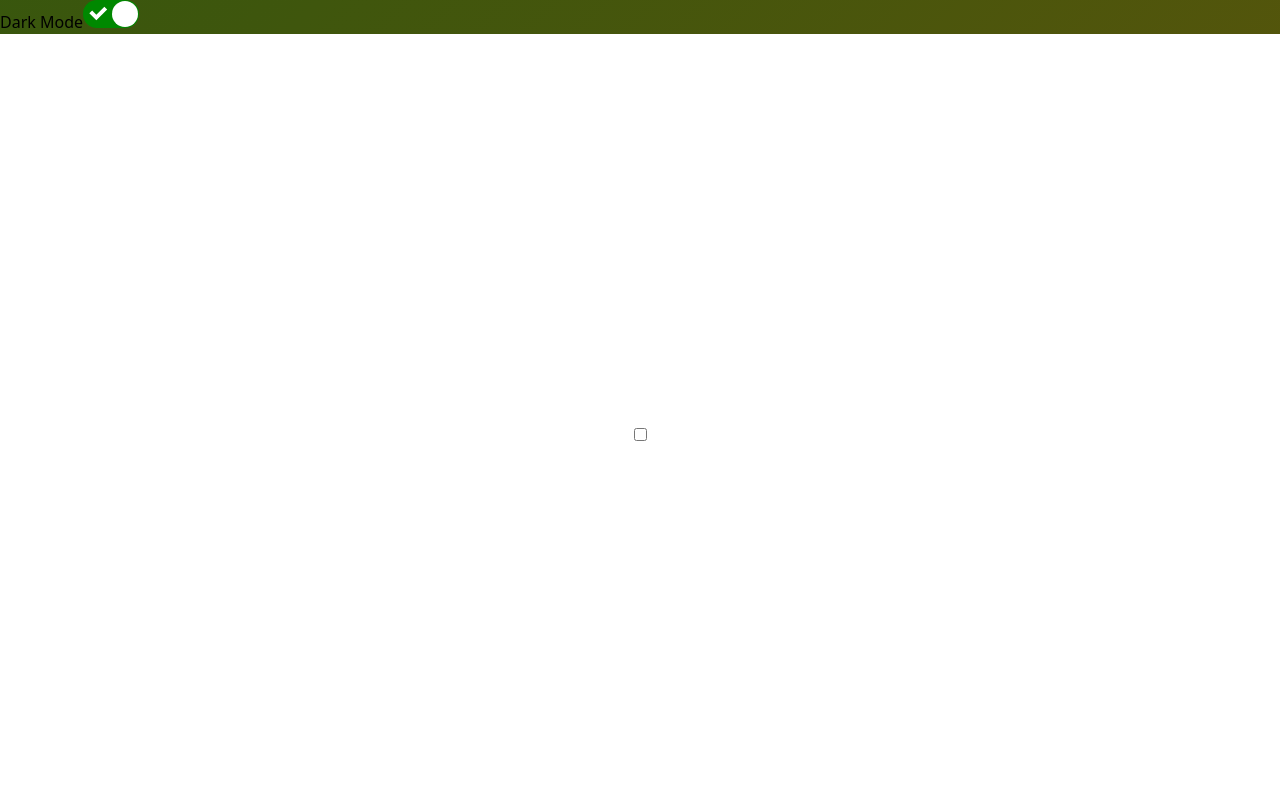
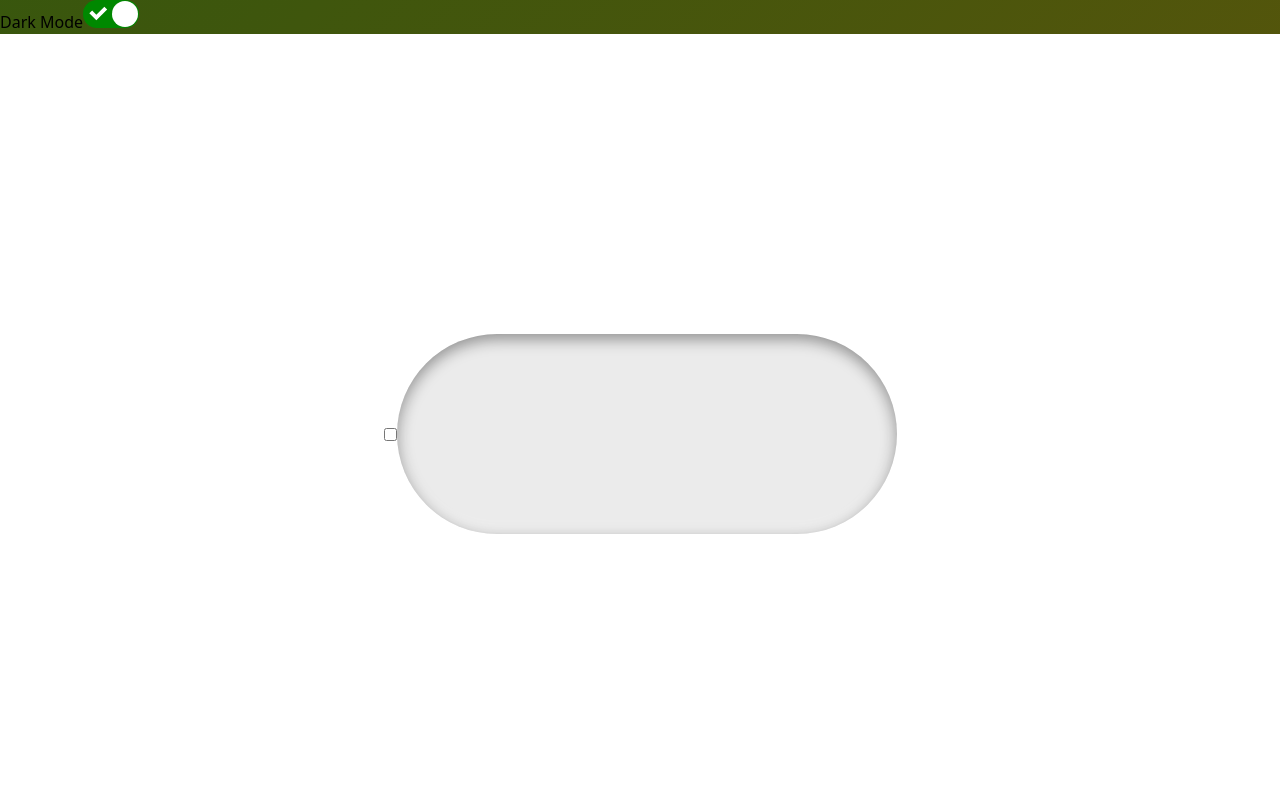
Before and after one commit to ArjayS/channelbranch, a React (Create React App) app: page / in a window 1280 px wide. Shown: the top 800 px of the page. Built offline with nearby package versions, Linux system fonts and the light colour scheme.

Commit message:
Modified DayNightToggle.jsx

```diff
--- a/src/components/DayNightToggle.jsx
+++ b/src/components/DayNightToggle.jsx
@@ -33,7 +33,7 @@ const DayNightToggle = (props) => {
           DayNightToggle
         </button> */}
         <input type="checkbox" id="darkmode-toggle" />
-        <label for="darkmode-toggle"></label>
+        <label className="dn-toggle" for="darkmode-toggle"></label>
       </div>
     </>
   );
```
